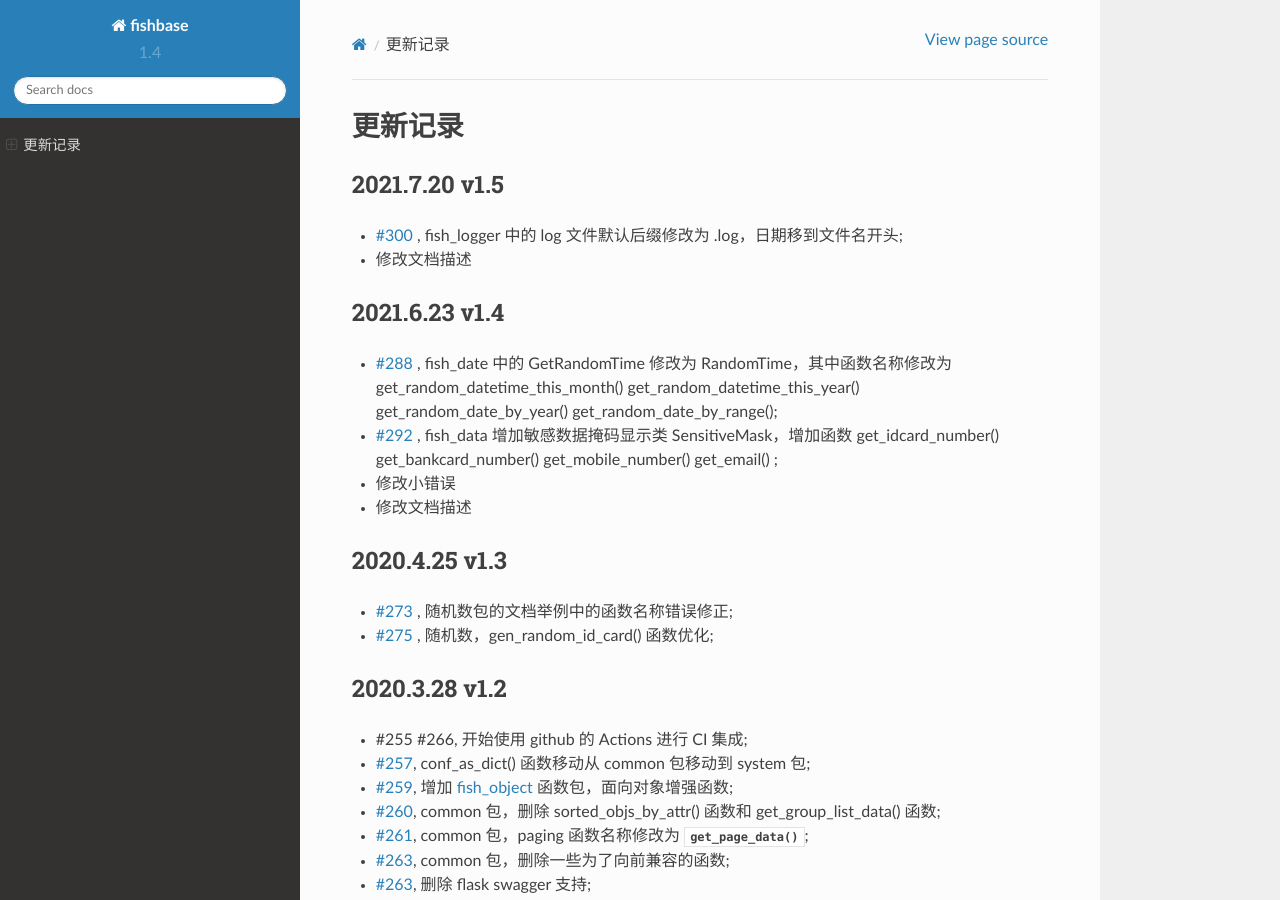
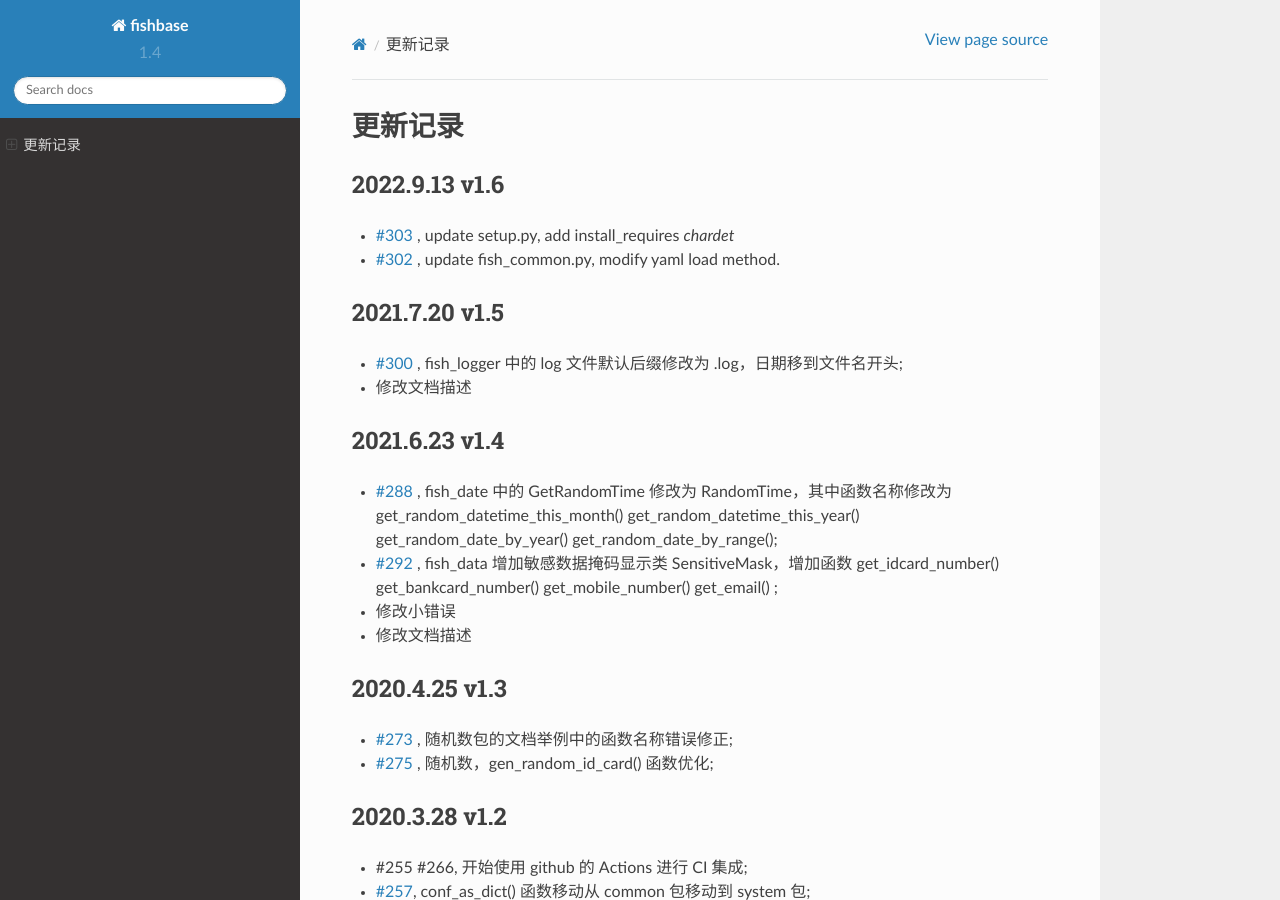
Before and after one commit to chinapnr/fishbase, a Sphinx documentation site: the page built from docs/change_log.rst, in a window 1280 px wide and 900 px high. Built offline with Sphinx 7.4.7 and the Read the Docs theme 2.0.0, drawn with Linux system fonts in a browser that asks for light colours.

Commit message:
update setup.py , add install_requires `chardet` #303

```diff
--- a/docs/change_log.rst
+++ b/docs/change_log.rst
@@ -1,5 +1,10 @@
 更新记录
 ===========================
+
+2022.9.13 v1.6
+------------------
+- `#303 <https://github.com/chinapnr/fishbase/issues/303>`_ , update setup.py, add install_requires `chardet`
+- `#302 <https://github.com/chinapnr/fishbase/pull/302>`_ , update fish_common.py, modify yaml load method.
 
 2021.7.20 v1.5
 ------------------
--- a/setup.py
+++ b/setup.py
@@ -14,7 +14,8 @@ setup(
     name='fishbase',
     version=version,
     install_requires=['python-dateutil',
-                      'pyyaml'],
+                      'pyyaml',
+                      'chardet'],
 
     url='https://github.com/chinapnr/fishbase',
     license='MIT',
```
Also changed, not shown: README.rst (+6 -1 lines), docs/index.rst (+12 -1 lines), LICENSE.txt, 1 other file.
